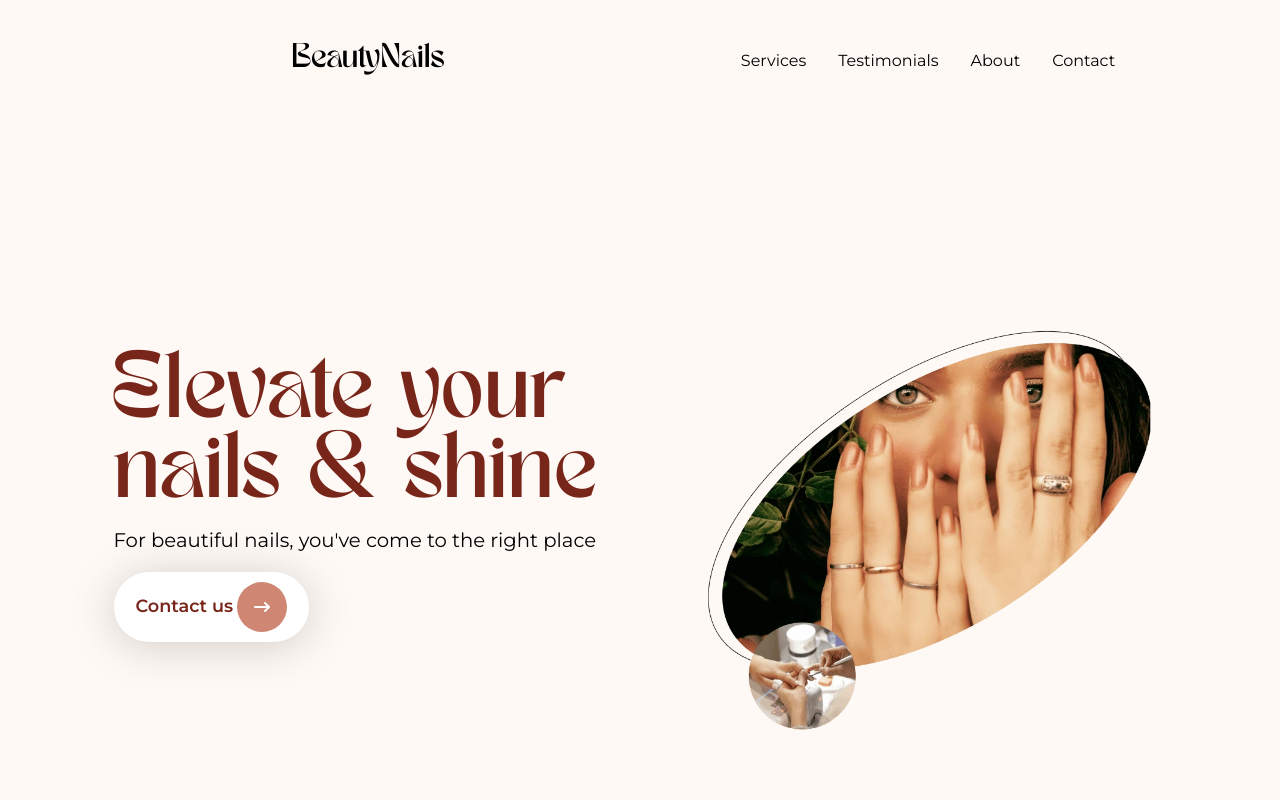
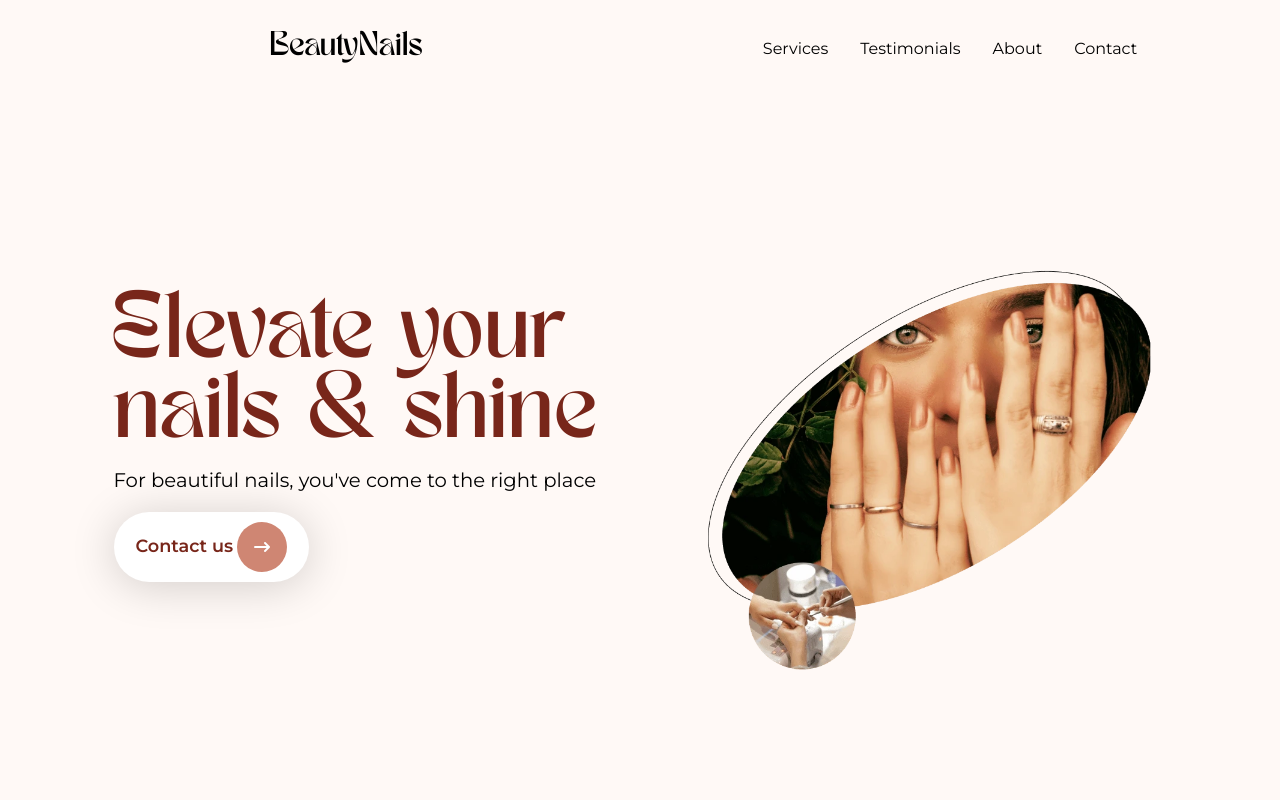
Before and after one commit to jimenabelentorrilla/beauty-nails, a plain HTML site: page index.html in a window 1280 px wide. Shown: the top 800 px of the page. Drawn offline with nearby package versions, Linux system fonts and the light colour scheme.

Commit message:
sticky nav

```diff
--- a/css/header.css
+++ b/css/header.css
@@ -3,7 +3,7 @@
 .header-flex{
   display: flex;
   align-items: center;
-  min-height: 95vh !important;
+  min-height: 110vh !important;
 }
 .header-text h1{
   font-size: clamp(2.5rem, 1.436rem + 3.404vw, 4.5rem);
--- a/css/nav.css
+++ b/css/nav.css
@@ -1,11 +1,15 @@
 /***nav***/
 
 .he-nav{
-  height: 15vh !important;
+  height: 12vh !important;
 }
 .sticky-nav{
   background-color: var(--light-grey);
-  width: 85%;
+  position: fixed;
+  top: 0;
+  z-index: 1;
+  width: 100%;
+  padding: 0em 4em;
 }
 .navbar-br a{
   font-family: var(--font-primary);
--- a/index.html
+++ b/index.html
@@ -30,7 +30,7 @@
     <header>
         <!-----Nav---->
         <div class="container-fluid sticky-nav">
-            <div class="row he-nav d-flex justify-items-between">
+            <div class="row he-nav d-flex">
                 <div class="col d-flex align-items-center">
                     <div class="navbar-br">
                         <a href="#home">BeautyNails</a>
```
